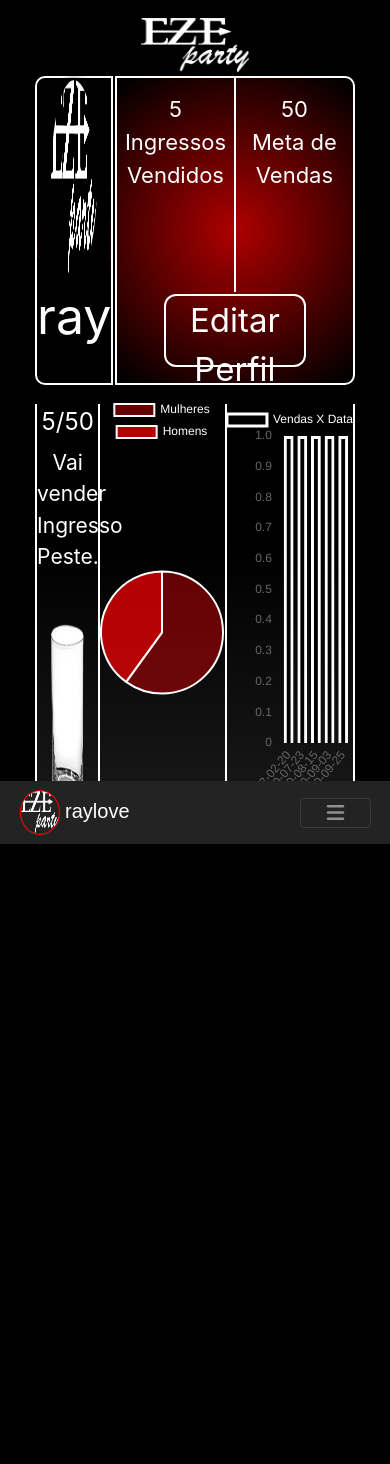
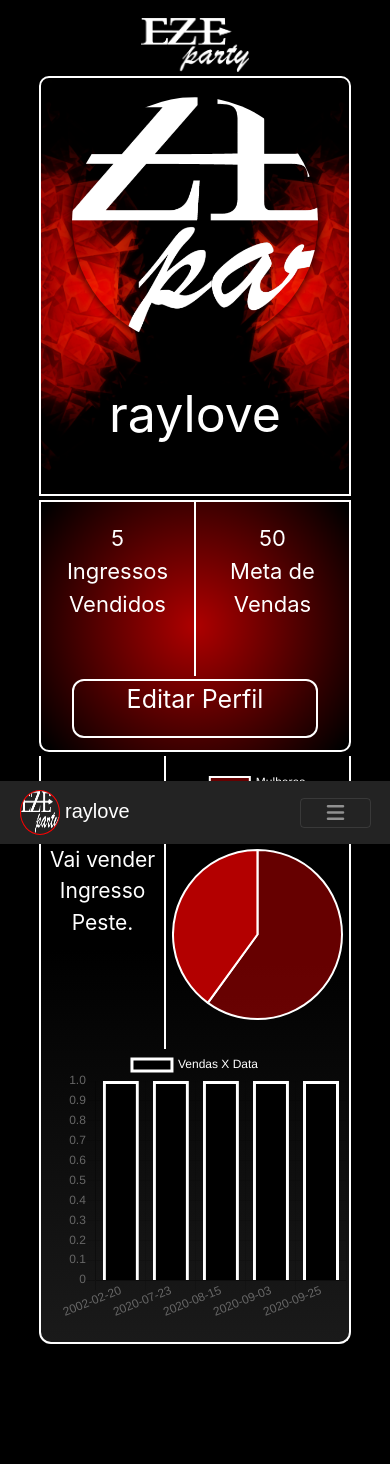
Before and after one commit to matheusjuan1/app-EZE, a Flask app: page /perfil_promoter in a window 390 px wide. Shown: the top 1464 px of the page. Before the commit the page ends 844 px from the top, so only its background shows below. Run offline with Flask 2, Linux system fonts and the light colour scheme; the visitor is signed in with stand-in values (Sample User, id 1); data comes from the database, SQL or seed files in the repository; both versions use the stored data as it was after the commit; some libraries are stand-ins or nearby versions.

Commit message:
Perfil Promoter Finalizado

```diff
--- a/app/app.py
+++ b/app/app.py
@@ -256,7 +256,6 @@ def add_cliente():
 @app.route("/perfil_promoter", methods=["GET", "POST"])
 @login_required
 def perfil_cliente():
-
     if request.method == "GET":
         db = sqlite3.connect("eze.db")
         db.row_factory = sqlite3.Row
@@ -283,31 +282,24 @@ def perfil_cliente():
         for i in datas:
             valores_datas.append(i["dataCompra"])
             ingressos.append(i["COUNT(dataCompra)"])
-
         return render_template("perfilP.html", user = linhas2, quant = total, vendas = linhas, masc = masc, fem = fem, data = valores_datas, total_datas = total_datas, ingressos = ingressos)
     else:
-        if request.form["urlPerfil"]:
+        db = sqlite3.connect("eze.db")
+        db.row_factory = sqlite3.Row
+        eze = db.cursor()
+        if 'nome' in request.form:
+            nome = request.form["nome"]
+            eze.execute(f"UPDATE promoters SET nome = '{nome}' WHERE id = ?", [session["user_id"]])
+        elif 'urlPerfil' in request.form:
             perfil = request.form["urlPerfil"]
-            db = sqlite3.connect("eze.db")
-            db.row_factory = sqlite3.Row
-            eze = db.cursor()
             eze.execute(f"UPDATE promoters SET urlIMG = '{perfil}' WHERE id = ?", [session["user_id"]])
-            eze.fetchall()
-            db.commit()
-            eze.close()
-            return redirect("/perfil_promoter")
         else:
-            nome = request.form["nome"]
-            print(nome)
-            db = sqlite3.connect("eze.db")
-            db.row_factory = sqlite3.Row
-            eze = db.cursor()
-            eze.execute(f"UPDATE promoters SET nome = '{nome}' WHERE id = ?", [session["user_id"]])
-            eze.fetchall()
-            db.commit()
-            eze.close()
-            return redirect("/perfil_promoter")
-        # else:
+            capa = request.form["urlCapa"]
+            eze.execute(f"UPDATE promoters SET urlcapa = '{capa}' WHERE id = ?", [session["user_id"]])
+        eze.fetchall()
+        db.commit()
+        eze.close()
+        return redirect("/perfil_promoter")
 
 
 # @app.route("/registerOrg", methods=["GET", "POST"])
--- a/app/static/perfilP.css
+++ b/app/static/perfilP.css
@@ -154,23 +154,24 @@ body{
 
 .info .alterar .editar{
     height: 80%;
-    width: 60%;
+    width: 80%;
     margin-top: 1%;
-    margin-left: 20%;
+    margin-left: 10%;
     cursor: pointer;
     border: 2px solid white;
     background-color: transparent;
     border-radius: 12px;
     transition: 1s;
-    font-size: 33px;
+    font-size: 25px;
     position: relative;
 }
 
 .info .alterar .editar button{
     width: 33%;
-    height: 80%;
+    height: 66%;
     text-align: center;
-    font-size: 25px;
+    font-size: 17px;
+    position: relative;
     border-radius: 10px;
     background-color: transparent;
     border-left: 2px solid white;
@@ -248,3 +249,131 @@ canvas {
     height: 100%;
     width: 40%;
 }
+
+/* RESPONSIVIDADE ________________________________________________________________________________ */
+
+@media (max-width: 1200px){
+    .pai .img img {
+        margin-bottom: 8%;
+    }
+}
+
+@media (max-width: 854px){
+    .dash .grafico1 .grafico10 img {
+        display: none;
+    }
+
+    .pai .img img {
+        height: 88%;
+        width: 45%;
+        margin-top: 2%;
+        border-radius: 50%;
+        box-shadow: 0px 0px 10px 0px black;
+        margin-bottom: 0%;
+    }
+
+    .dash .grafico2 .can {
+        margin-top: 5px;
+    }
+
+    .pai .img {
+        height: 50%;
+        width: 80%;
+        margin-bottom: 1%;
+        margin-left: 10%;
+        font-size: 50px;
+        border-top-right-radius: 10px;
+        border-top-left-radius: 10px;
+        border-bottom-right-radius: 0px;
+        border-bottom-left-radius: 0px;
+    }
+
+    .info {
+        width: 80%;
+        height: 30%;
+        margin-left: 10%;
+        border-bottom-right-radius: 10px;
+        border-bottom-left-radius: 10px;
+        border-top-right-radius: 0px;
+        margin-bottom: 1%;
+    }
+
+    .pai{
+        height: 100vh;
+        margin-bottom: 50vh;
+    }
+
+    .dash{
+        margin-left: 10%;
+        height: 70%;
+        width: 80%;
+    }
+
+    .dash .grafico1 {
+        height: 20%;
+        width: 50%;
+        border-right: none;
+    }
+
+    .dash .grafico2 {
+        height: 50%;
+        width: 50%;
+        padding: 2%;
+        border-right: none;
+        border-left: 2px solid white;
+    }
+
+    .dash .grafico3 {
+        height: 50%;
+        width: 100%;
+    }
+
+    .dash .grafico1 p {
+        height: 38%;
+        margin-top: 2%;
+    }
+
+    .info .alterar .AjudaCard {
+        left: 12.5%;
+        width: 75%!important;
+    }
+
+    .info .alterar form button {
+        width: 50%;
+    }
+
+    .info .alterar span {
+        left: 90%;
+    }
+}
+
+@media (max-width: 695px){
+    .pai .img img {
+        height: 70%;
+        width: 86%;
+        margin-top: 6%;
+        object-fit: cover;
+        border-radius: 6%;
+    }
+}
+
+@media (max-width: 400px){
+    .pai .img img {
+        width: 80%;
+        border-radius: 50%;
+        height: 60%;
+        margin-bottom: 10%;
+    }
+
+    .dash .grafico2 {
+        width: 60%;
+    }
+
+    .dash .grafico1 {
+        width: 40%;
+    }
+
+    .dash .grafico1 p {
+       margin-top: 35%;
+    }
+}
--- a/app/templates/perfilP.html
+++ b/app/templates/perfilP.html
@@ -14,8 +14,8 @@
 
 {% block body %}
 <div class="pai">
-    <div class="img" style="background-image: url(../static/img/perfil/wallpaper.png);">
-        {% for i in user %}
+    {% for i in user %}
+    <div class="img" style="background-image: url({{i['urlcapa']}});">
         <img src="{{i['urlIMG']}}" alt="">
         {{i["nome"]}}
         {% endfor %}
@@ -70,18 +70,17 @@
     </div>
 </div>
 
+<script src="https://maxcdn.bootstrapcdn.com/bootstrap/4.1.3/js/bootstrap.min.js"></script>
 <script src="https://cdnjs.cloudflare.com/ajax/libs/moment.js/2.13.0/moment.min.js"></script>
-<script src="../../utils.js"></script>
 <script src="https://cdn.jsdelivr.net/npm/chart.js@2.8.0"></script>
 <script src="https://code.jquery.com/jquery-3.3.1.min.js"></script>
 <script src="https://cdnjs.cloudflare.com/ajax/libs/popper.js/1.14.3/umd/popper.min.js"></script>
-<script src="https://maxcdn.bootstrapcdn.com/bootstrap/4.1.3/js/bootstrap.min.js"></script>
 
 <script>
 
     function mostrarOpcoes(){
         editar.setAttribute(onclick, '');
-        editar.innerHTML = `<button onclick = "fotoPerfil(); perfil()">Foto de Perfil</button><button onclick = "fotoPerfil(); capa()">Foto de Capa</button><button onclick = "fotoPerfil(); nome()">Nome</button>`
+        editar.innerHTML = `<button onclick = "fotoPerfil(); perfil()">Perfil</button><button onclick = "fotoPerfil(); capa()">Capa</button><button onclick = "fotoPerfil(); nome()">Nome</button>`
     }
 
     function fotoPerfil(){
```
Also changed, not shown: app/templates/promoter.html (+10 -0 lines), app/eze.db.
